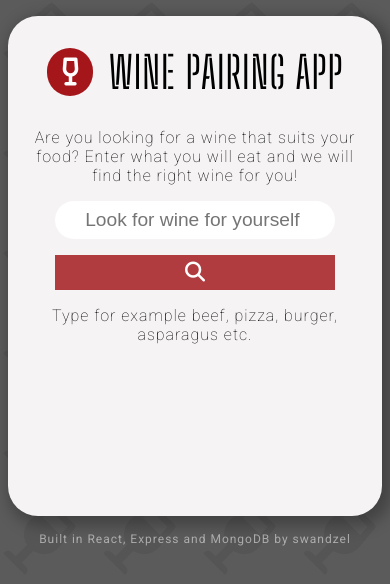
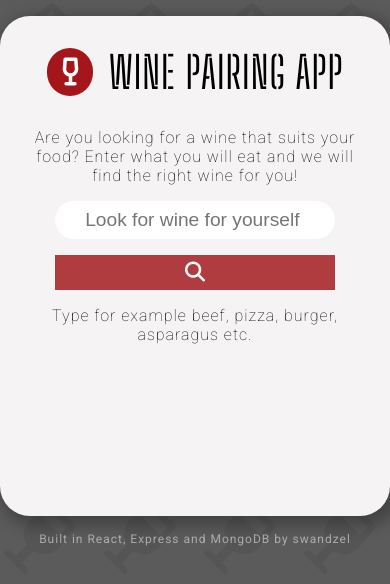
Before and after one commit to swandzel/wine-pairing-app, a React (Create React App) app: page / in a window 390 px wide. Shown: the top 584 px of the page. Built offline with nearby package versions, Linux system fonts and the light colour scheme; no server answers.

Commit message:
css fixes

```diff
--- a/src/App.css
+++ b/src/App.css
@@ -30,7 +30,7 @@
 
 @media screen and (max-width: 916px) {
   .App {
-    width: 96vw;
+    width: 100%;
   }
 }
 
--- a/src/components/Wine/Wine.css
+++ b/src/components/Wine/Wine.css
@@ -67,7 +67,7 @@ img {
     flex-direction: column;
   }
 
-  .productDescription {
+  .product-description {
     padding-right: 0rem;
   }
 
--- a/src/index.css
+++ b/src/index.css
@@ -9,6 +9,5 @@ body {
   flex-direction: column;
   align-items: center;
   background: url(./img/background.jpg);
-  padding-left: calc(100vw - 100%);
   letter-spacing: 1px;
 }
```
